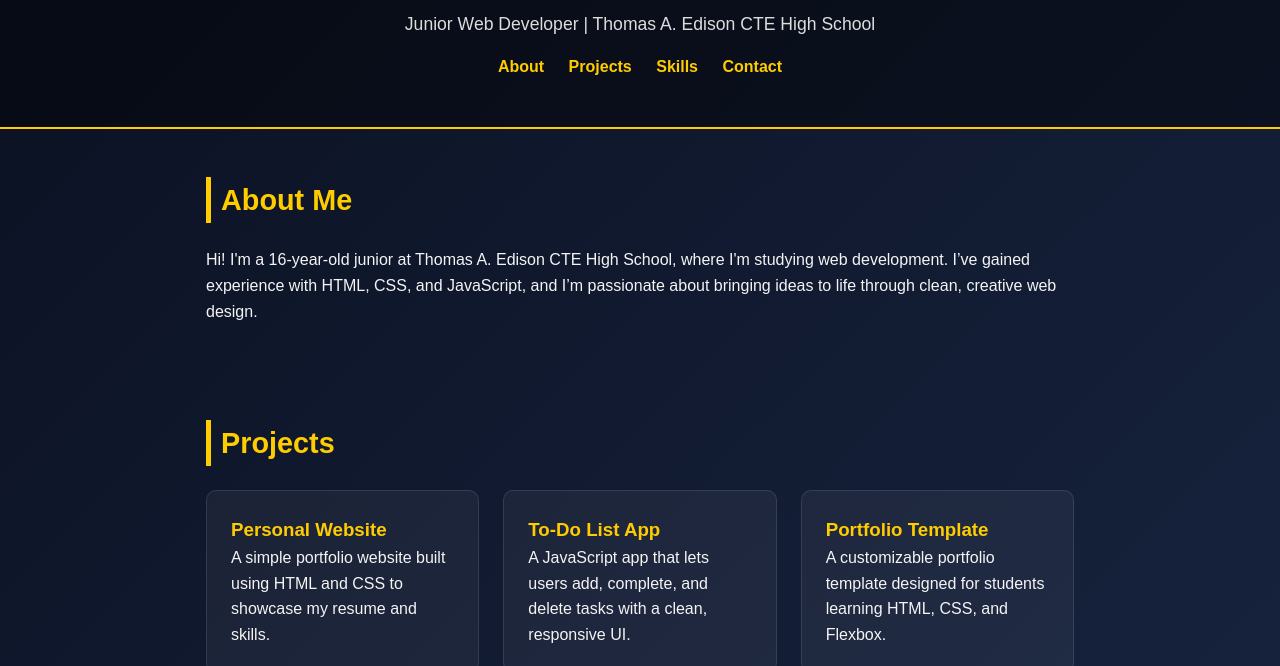
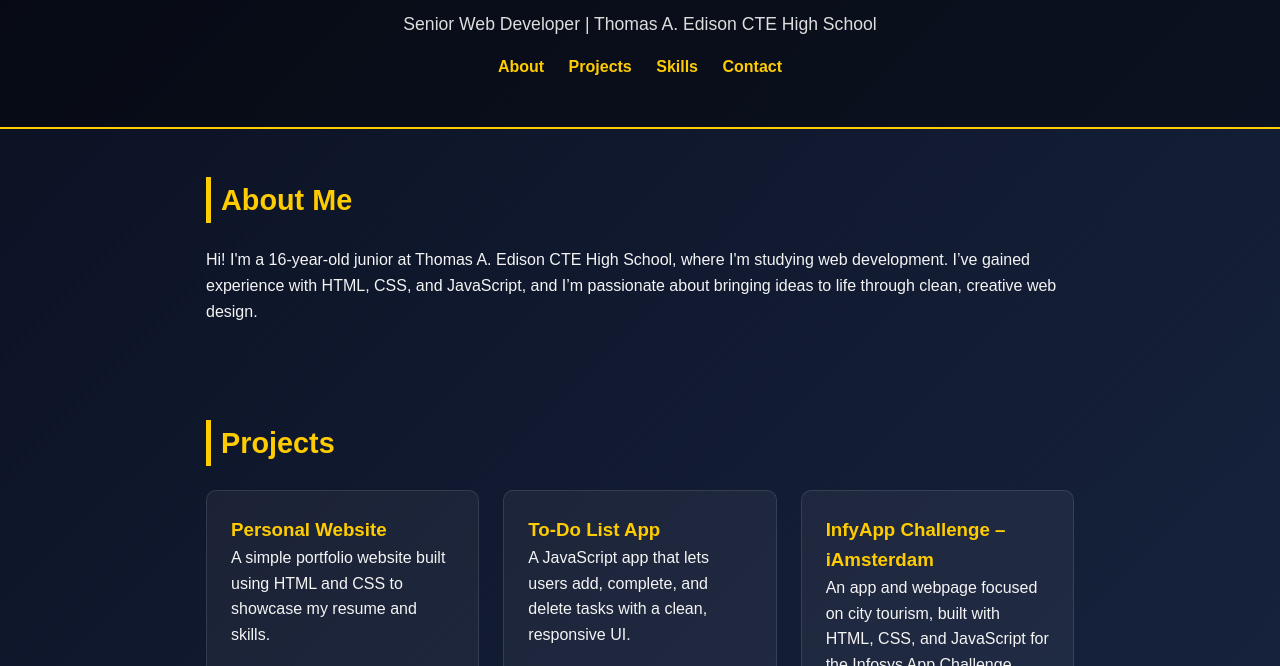
Before and after one commit to NATALYP29/Junior_portfolio, a plain HTML site: page index.html in a window 1280 px wide. Shown: the part 286-952 px from the top of the page. Drawn offline with Linux system fonts and the light colour scheme.

Commit message:
Update index.html

```diff
--- a/index.html
+++ b/index.html
@@ -10,7 +10,7 @@
   <header>
     <img src="Tezza-3345.jpeg" alt="Nataly Parache portrait" class="profile-pic" />
     <h1>Nataly Parache</h1>
-    <p>Junior Web Developer | Thomas A. Edison CTE High School</p>
+    <p>Senior Web Developer | Thomas A. Edison CTE High School</p>
     <nav>
       <a href="#about">About</a>
       <a href="#projects">Projects</a>
@@ -38,10 +38,6 @@
         <div class="project">
           <h3>To-Do List App</h3>
           <p>A JavaScript app that lets users add, complete, and delete tasks with a clean, responsive UI.</p>
-        </div>
-        <div class="project">
-          <h3>Portfolio Template</h3>
-          <p>A customizable portfolio template designed for students learning HTML, CSS, and Flexbox.</p>
         </div>
         <div class="project">
           <h3>InfyApp Challenge – iAmsterdam</h3>
```
